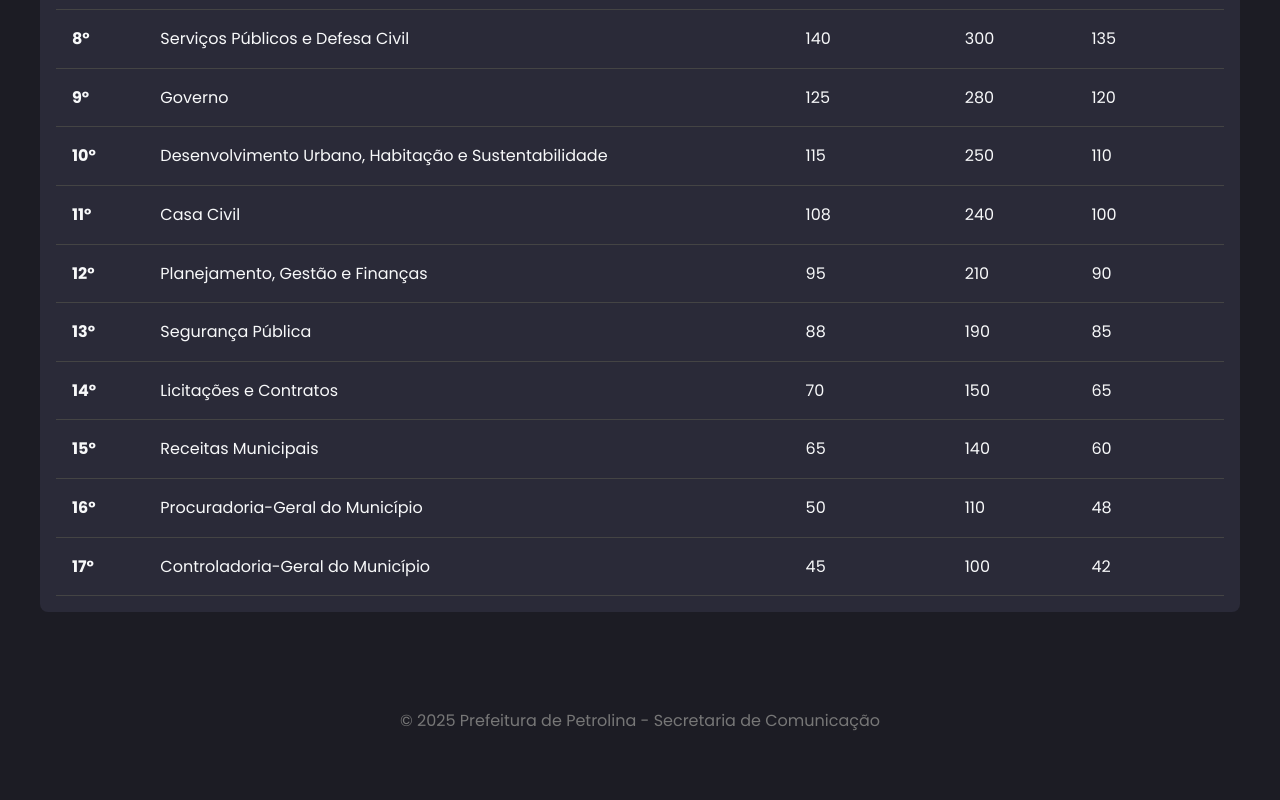
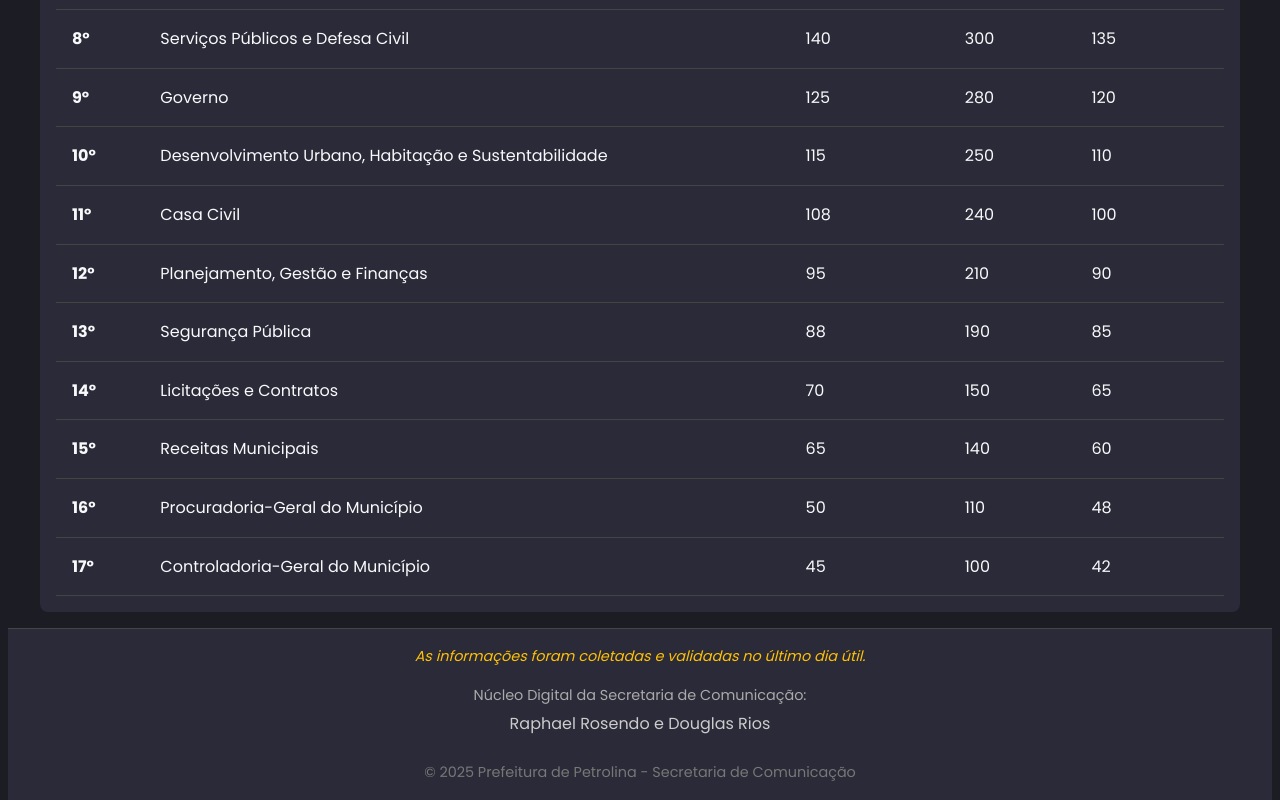
Before and after one commit to driosmkt/RedeDigital, a plain HTML site: page index.html in a window 1280 px wide. Shown: the part 1305-2105 px from the top of the page. Drawn offline with Linux system fonts and the light colour scheme.

Commit message:
Update index.html

```diff
--- a/index.html
+++ b/index.html
@@ -151,7 +151,41 @@
         #ranking-table th { color: var(--primary-color); }
         .rank-position { font-weight: bold; text-align: center; }
 
-        footer { text-align: center; padding: 2rem 0; margin-top: 2rem; color: #777; }
+        /* Rodapé Ajustado */
+        footer {
+            text-align: center;
+            padding: 2.5rem 0;
+            margin-top: 2rem;
+            background-color: var(--secondary-color);
+            border-top: 1px solid #444;
+        }
+
+        .footer-highlight {
+            color: var(--primary-color);
+            font-style: italic;
+            font-size: 0.9rem;
+            margin: 0 0 1rem 0;
+        }
+
+        .footer-credits {
+            color: #ccc;
+            font-size: 1rem;
+            margin: 0 0 1.5rem 0;
+        }
+
+        .footer-credits span {
+            display: block;
+            font-size: 0.9rem;
+            color: #aaa;
+            margin-bottom: 0.25rem;
+        }
+
+        .footer-copyright {
+            color: #777;
+            font-size: 0.9rem;
+            margin: 0;
+        }
+
 
         /* Responsividade */
         @media (max-width: 992px) {
@@ -198,8 +232,13 @@
         </section>
     </main>
 
-    <footer>
-        <p>© 2025 Prefeitura de Petrolina - Secretaria de Comunicação</p>
+    <footer class="container">
+        <p class="footer-highlight">As informações foram coletadas e validadas no último dia útil.</p>
+        <p class="footer-credits">
+            <span>Núcleo Digital da Secretaria de Comunicação:</span>
+            Raphael Rosendo e Douglas Rios
+        </p>
+        <p class="footer-copyright">© 2025 Prefeitura de Petrolina - Secretaria de Comunicação</p>
     </footer>
 
     <!-- JavaScript Integrado -->
```
